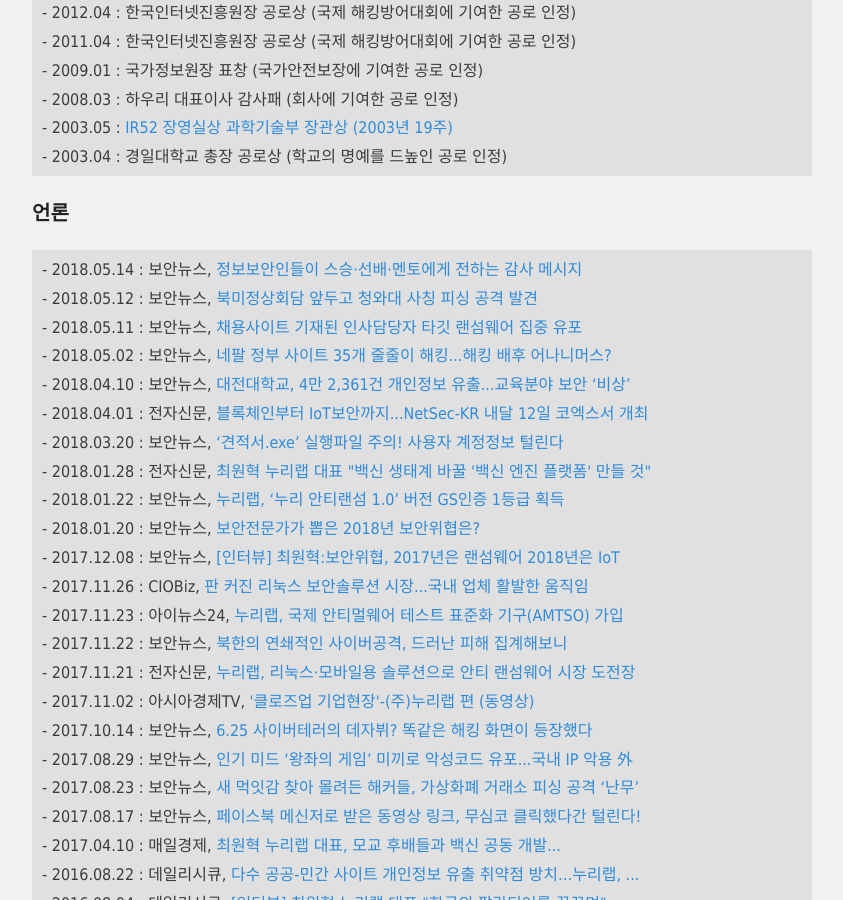
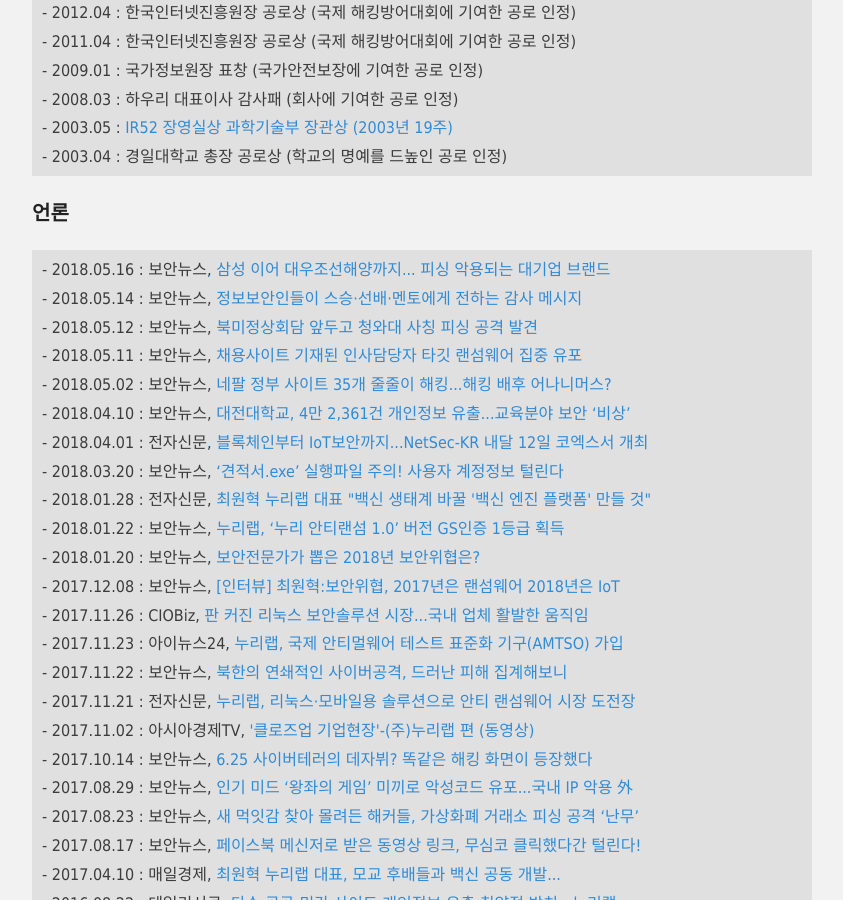
Before and after one commit to hanul93/hanul93.github.com, a Jekyll site: the page built from about.md, in a window 1280 px wide and 900 px high, scrolled down 1626 px. Shown: the whole window, without its empty margins (218-1061 px from the left). Built offline with Jekyll 4.4.1, drawn with Linux system fonts in a browser that asks for light colours; nearby versions of some CDN libraries.

Commit message:
언론 추가

```diff
--- a/about.md
+++ b/about.md
@@ -67,7 +67,8 @@
 
 ### 언론
 
-<div class="highlighter-rouge"><pre class="highlight"><code class="keibox">- 2018.05.14 : 보안뉴스, <a href="http://www.boannews.com/media/view.asp?idx=69061&kind=1">정보보안인들이 스승·선배·멘토에게 전하는 감사 메시지</a>
+<div class="highlighter-rouge"><pre class="highlight"><code class="keibox">- 2018.05.16 : 보안뉴스, <a href="http://www.boannews.com/media/view.asp?idx=69457&kind=1">삼성 이어 대우조선해양까지... 피싱 악용되는 대기업 브랜드</a>
+- 2018.05.14 : 보안뉴스, <a href="http://www.boannews.com/media/view.asp?idx=69061&kind=1">정보보안인들이 스승·선배·멘토에게 전하는 감사 메시지</a>
 - 2018.05.12 : 보안뉴스, <a href="http://www.boannews.com/media/view.asp?idx=69359&kind=1">북미정상회담 앞두고 청와대 사칭 피싱 공격 발견</a>
 - 2018.05.11 : 보안뉴스, <a href="http://www.boannews.com/media/view.asp?idx=69315&kind=1">채용사이트 기재된 인사담당자 타깃 랜섬웨어 집중 유포</a>
 - 2018.05.02 : 보안뉴스, <a href="http://www.boannews.com/media/view.asp?idx=68990&kind=1">네팔 정부 사이트 35개 줄줄이 해킹...해킹 배후 어나니머스?</a>
```
